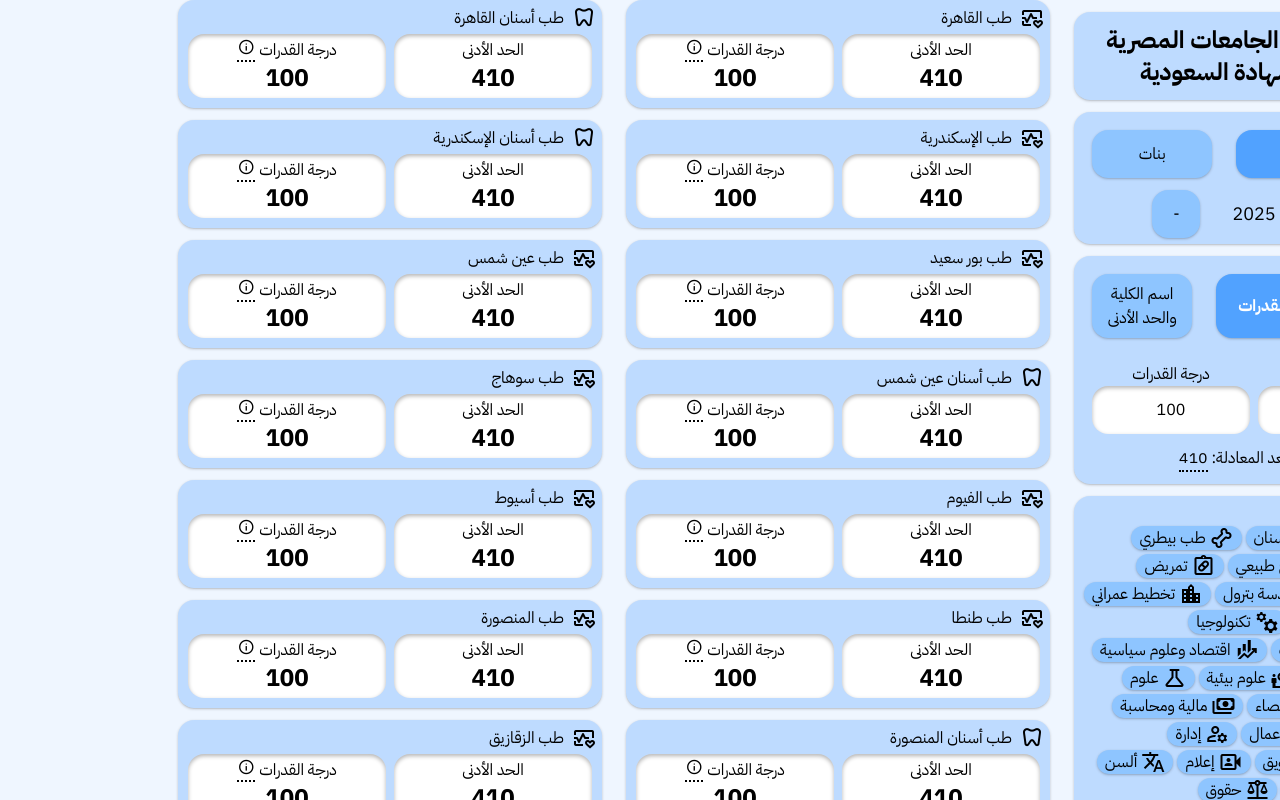
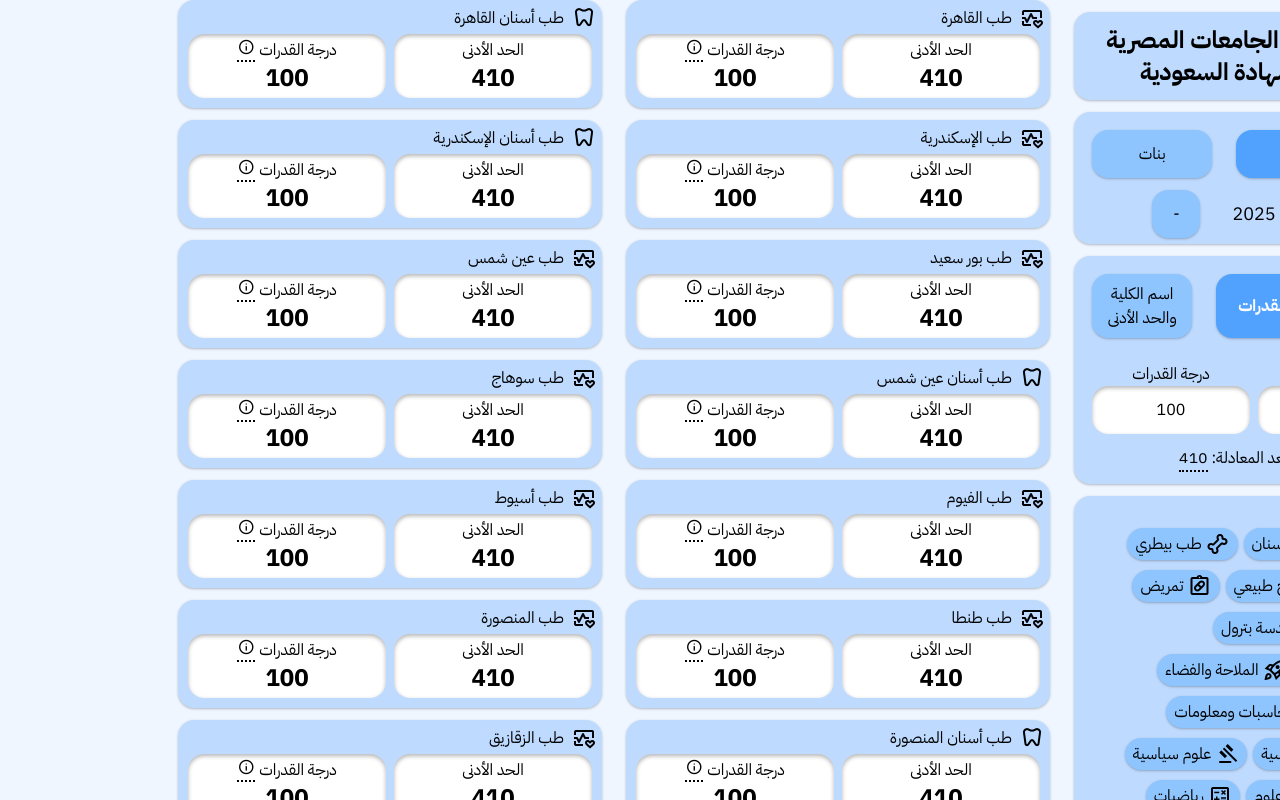
Before and after one commit to AbdullahMRiad/clean-tansik-v3, a React (Vite) app: page / in a window 1280 px wide. Built offline with nearby package versions, Linux system fonts and the light colour scheme.

Commit message:
fix: Tweaked tag appearance to make tags look less cramped

```diff
--- a/src/components/filters/tags.tsx
+++ b/src/components/filters/tags.tsx
@@ -54,7 +54,7 @@
     return (
         <div id="tags-section" className="panel flex flex-col">
             <span>المجال:</span>
-            <div className="inline-flex flex-wrap gap-1">
+            <div className="inline-flex flex-wrap gap-1.5">
                 {Object.keys(majors).map((v, i) => (
                     <Tag
                         key={i}
@@ -70,8 +70,8 @@
                         checked={tags.includes(v)}></Tag>
                 ))}
             </div>
-            <span>النوع:</span>
-            <div className="inline-flex flex-wrap gap-1">
+            <span className="mt-2">النوع:</span>
+            <div className="inline-flex flex-wrap gap-1.5">
                 {typesArr.map((v, i) => (
                     <Tag
                         key={i}
@@ -104,7 +104,7 @@
     return (
         <button
             className={
-                "button flex flex-row items-center px-2" +
+                "button my-0.5 flex flex-row items-center px-2 py-1" +
                 (checked ? " checked-tag" : "")
             }
             onClick={() => {
```
